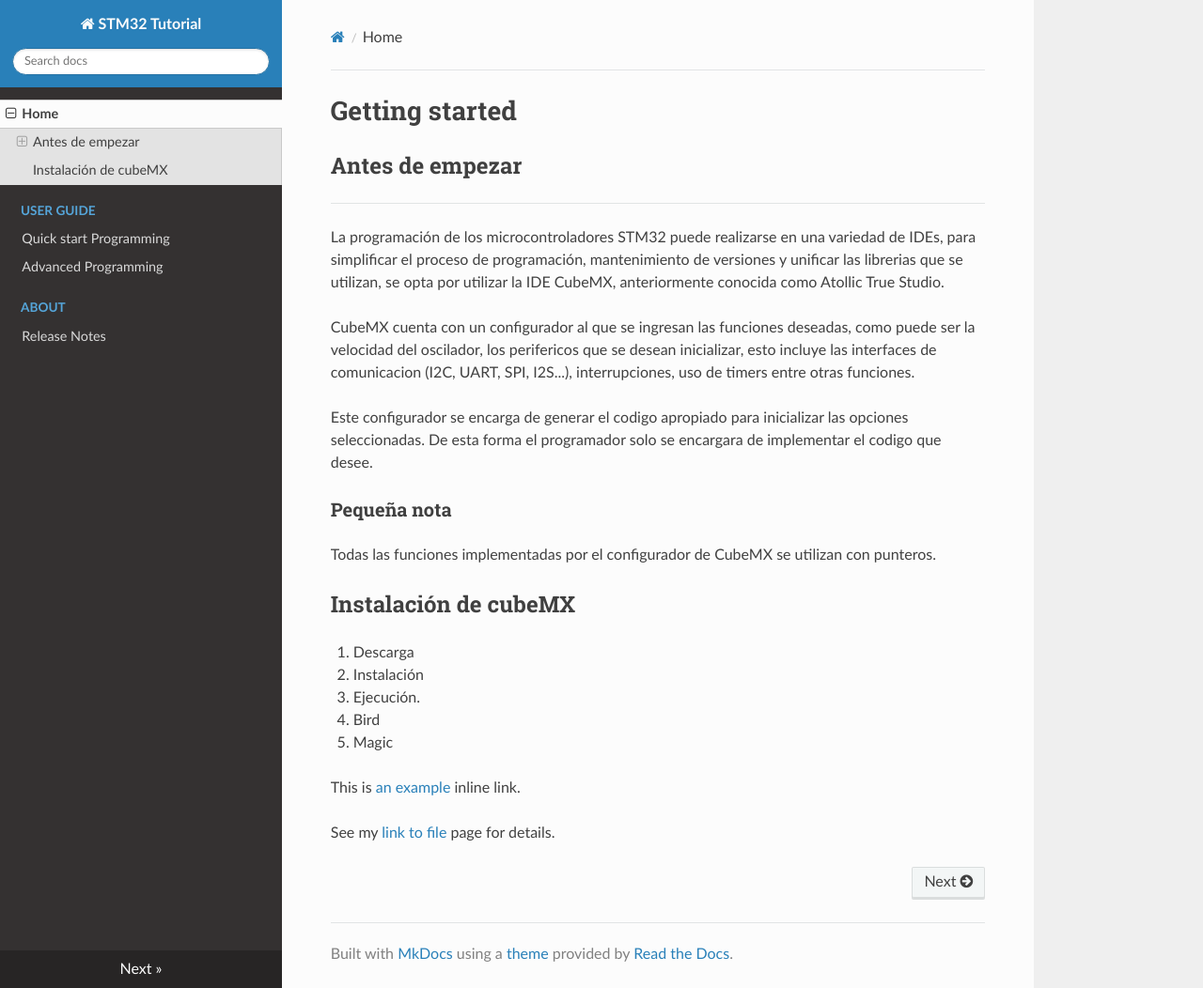
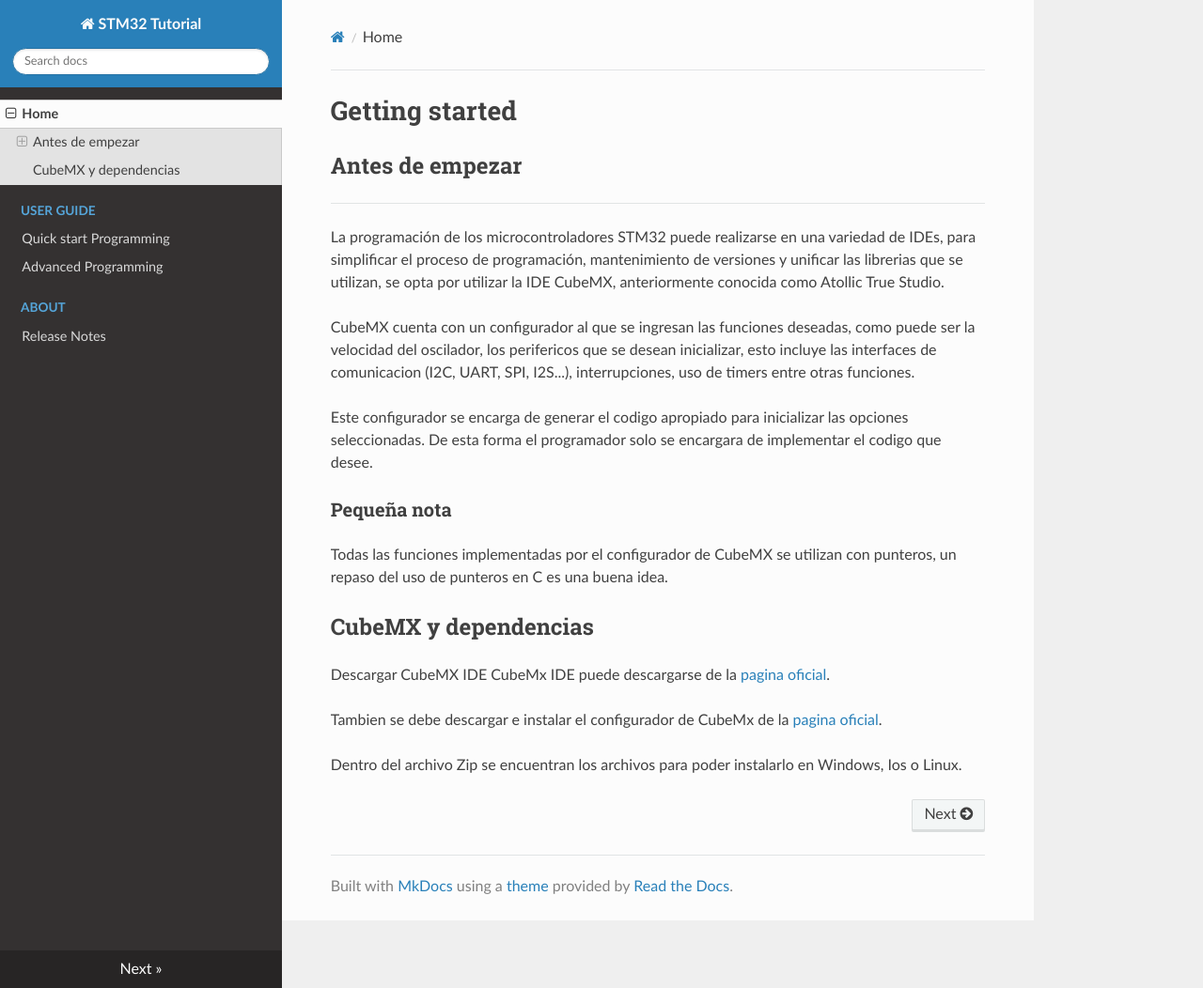
Before and after one commit to RoyceRichmond/totorial, an MkDocs documentation site: the page built from docs/index.md, in a window 1280 px wide and 1052 px high. Shown: the whole window at 94% size. Built offline with MkDocs 1.6.1, drawn with Linux system fonts in a browser that asks for light colours; nearby versions of some CDN libraries.

Commit message:
second iteration

```diff
--- a/docs/index.md
+++ b/docs/index.md
@@ -7,14 +7,11 @@ CubeMX cuenta con un configurador al que se ingresan las funciones deseadas, com
 
 Este configurador se encarga de generar el codigo apropiado para inicializar las opciones seleccionadas. De esta forma el programador solo se encargara de implementar el codigo que desee.
 ###Pequeña nota###
-Todas las funciones implementadas por el configurador de CubeMX se utilizan con punteros.
-##Instalación de cubeMX##
-1.	Descarga
-*	Instalación
-*	Ejecución.
-*   Bird
-*   Magic
+Todas las funciones implementadas por el configurador de CubeMX se utilizan con punteros, un repaso del uso de punteros en C es una buena idea.
+##CubeMX y dependencias##
+Descargar CubeMX IDE
+CubeMx IDE puede descargarse de la [pagina oficial](https://www.st.com/content/st_com/en/products/development-tools/software-development-tools/stm32-software-development-tools/stm32-ides/stm32cubeide.html "Title").
 
-This is [an example](https://cuevana3.io/episodio/the-umbrella-academy-2x2 "Title") inline link.
+Tambien se debe descargar e instalar el configurador de CubeMx de la [pagina oficial](https://www.st.com/en/development-tools/stm32cubemx.html "Title").
 
-See my [link to file](chap1.md#Programs) page for details.
+Dentro del archivo Zip se encuentran los archivos para poder instalarlo en Windows, Ios o Linux.
```
Also changed, not shown: docs/chap1.md (+7 -1 lines).
